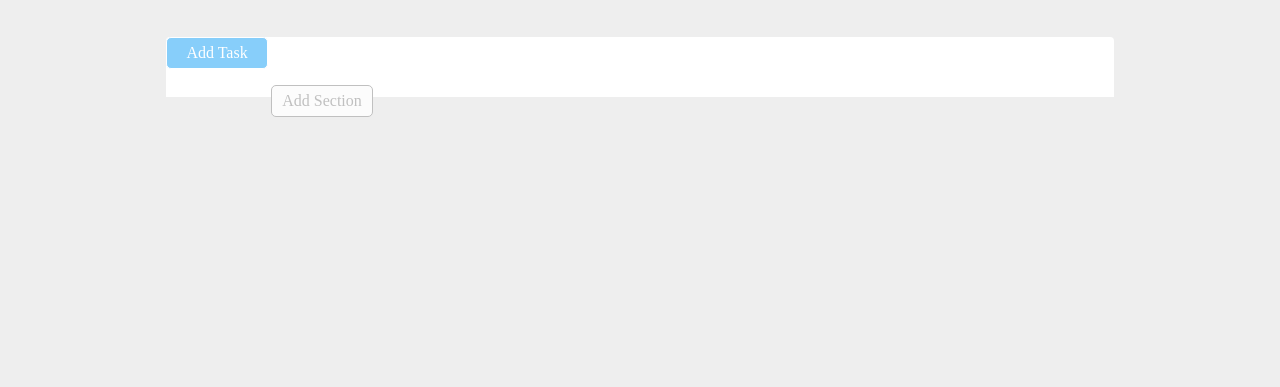
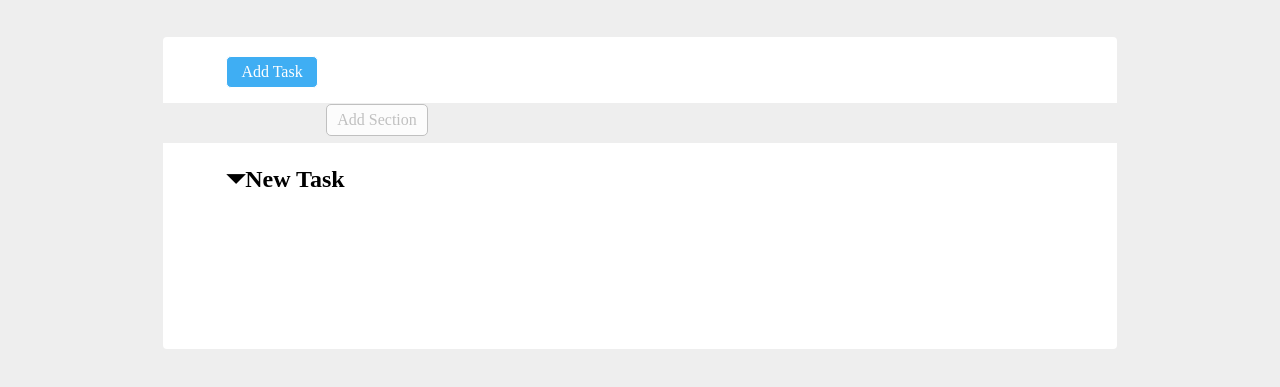
Before and after one commit to wkratos22/html-css-toboolist, a plain HTML site: page index.html in a window 1280 px wide. Shown: the part 61-448 px from the top of the page. Drawn offline with Linux system fonts and the light colour scheme.

Commit message:
problema con bottoni

```diff
--- a/asset/css/style.css
+++ b/asset/css/style.css
@@ -31,19 +31,21 @@ body{
 
 .botton-header{
     border: 1px solid rgb(255, 255, 255);
-    background-color: lightskyblue;
+    background-color: rgb(63, 174, 243);
     color: white;
-    width: 100px;
+    width: 90px;
     height: 30px;
     text-align: center;
     line-height: 30px;
     border-radius: 5px;
+    margin-left: 60px;
+
 
 
 
 }
 
-.botton-header1{
+.botton-header2{
     border: 1px solid rgb(192, 192, 192);
     background-color: rgb(252, 252, 252);
     color: rgb(192, 192, 192);
@@ -52,7 +54,10 @@ body{
     text-align: center;
     line-height: 30px;
     border-radius: 5px;
-    margin-left: 105px;
+    margin-left: 160px;
+
+
+
 
 
 
@@ -69,5 +74,24 @@ body{
     margin-top: 40px;
     border-top-left-radius: 4px;
     border-top-right-radius: 4px;
+    padding: 3px;
+
 
 }
+
+.div2{
+    background-color: rgb(255, 255, 255);
+    width: 75%;
+    height: 200px;
+    margin: 0 auto;
+    margin-top: 40px;
+    border-bottom-left-radius : 4px;
+    border-bottom-right-radius: 4px;
+    padding: 3px;
+
+
+}
+
+.text{
+    margin-left: 60px;
+}
--- a/index.html
+++ b/index.html
@@ -19,10 +19,11 @@
     <main>
         <div class="div1">
             <p class="botton-header">Add Task</p>
-            <p class="botton-header1">Add Section</p>
+            <p class="botton-header2">Add Section</p>
         </div>
 
-        <div>
+        <div class="div2">
+            <h2 class="text">&#9207;New Task</h2>
 
         </div>
 
```
